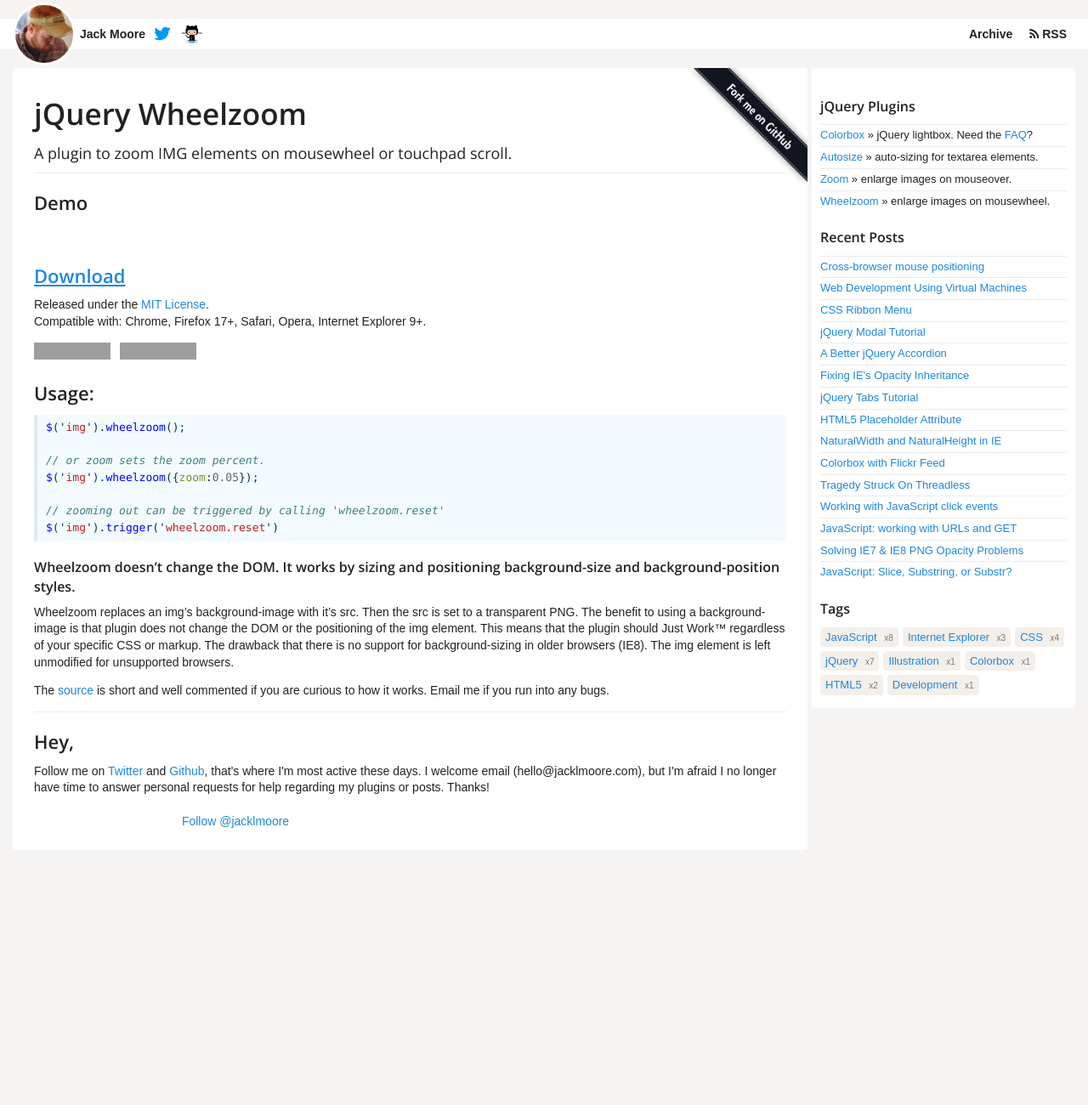
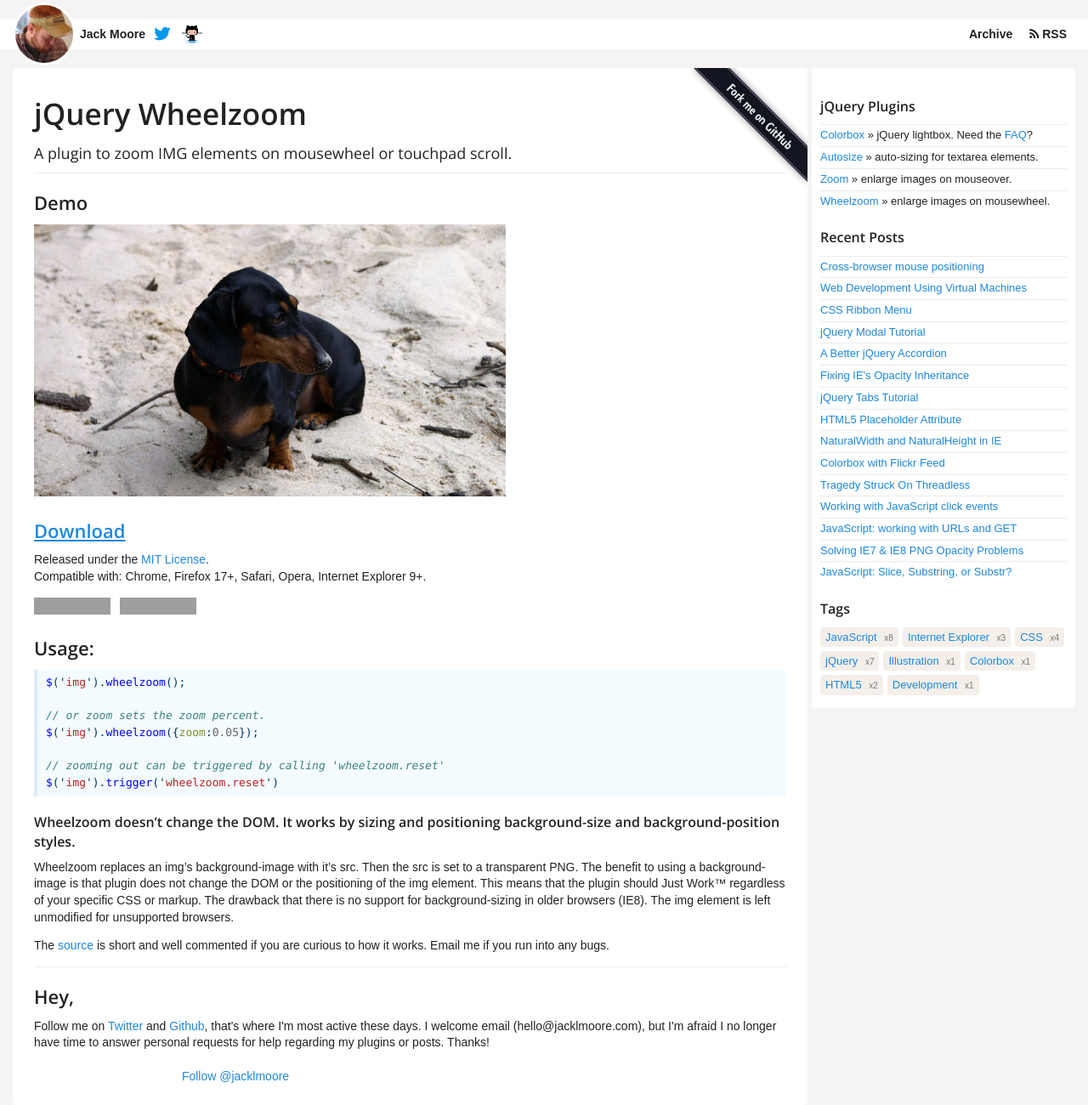
Before and after one commit to jackmoore/jackmoore.github.io, a Jekyll site: the page built from wheelzoom.md, in a window 1280 px wide. Shown: the whole page at 85% size. Built offline with Jekyll 4.4.1, drawn with Linux system fonts in a browser that asks for light colours; Markdown is read by kramdown in place of the engine named in the settings; comment, search, counter and statistics services are not loaded; before the commit the page ends 1000 px from its top, so only the background shows below that; grey boxes are pictures that could not be loaded.

Commit message:
fix broken image src

```diff
--- a/wheelzoom.md
+++ b/wheelzoom.md
@@ -12,7 +12,7 @@
 <script src='/js/jquery.js'></script>
 <script src='/js/jquery.wheelzoom.js'></script>
 
-<img id='wheelzoom' src='/daisy.jpg' width='555' height='320' alt='Daisy on the Ohoopee'/>
+<img id='wheelzoom' src='/img/daisy.jpg' width='555' height='320' alt='Daisy on the Ohoopee'/>
 
 <script>
 	$('#wheelzoom').wheelzoom();
```
